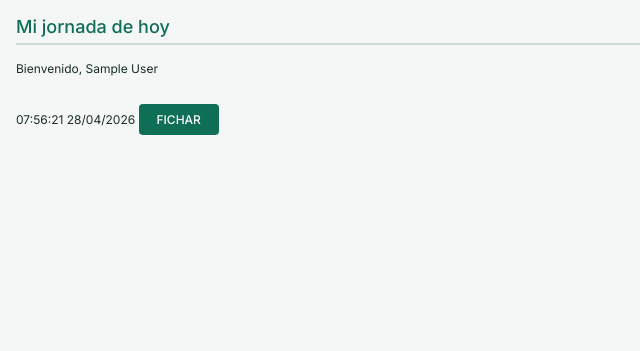
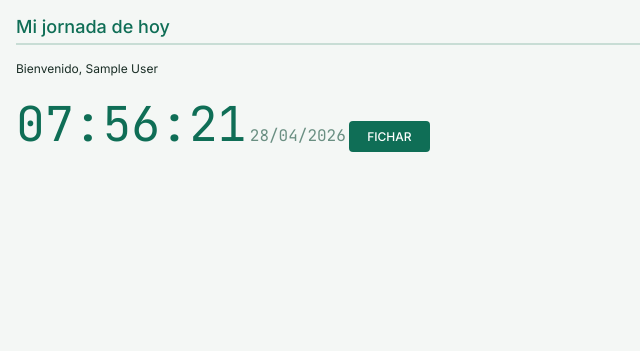
Before and after one commit to PedroPerezDev/timeTrack, a PHP site: page /trabajador/index.php in a window 1280 px wide. Shown: the part 121-472 px from the top of the page, without its empty margins (0-640 px from the left). Run offline with PHP 8.4, Linux system fonts and the light colour scheme; the visitor is signed in with stand-in values (Sample User, id 1).

Commit message:
añadidos estilos al reloj

```diff
--- a/css/style.css
+++ b/css/style.css
@@ -195,3 +195,33 @@ footer {
 footer p {
     margin: 0;
 }
+
+
+* ------------------------------------------------
+   RELOJ EN TIEMPO REAL
+   ------------------------------------------------ */
+.contenedor-reloj {
+    display:         flex;
+    flex-direction:  column;
+    align-items:     center;
+    justify-content: center;
+    gap:             8px;
+    padding:         24px;
+    background:      var(--color-superficie);
+    border-radius:   var(--radio-grande);
+    border:          2px solid var(--color-borde);
+    max-width:       300px;
+}
+
+#reloj {
+    font-family: var(--fuente-mono);
+    font-size:   48px;
+    font-weight: 500;
+    color:       var(--color-principal);
+}
+
+#fecha {
+    font-family: var(--fuente-mono);
+    font-size:   16px;
+    color:       var(--color-texto-apagado);
+}
--- a/trabajador/index.php
+++ b/trabajador/index.php
@@ -13,7 +13,7 @@ include "../includes/header.php";
 
     <!-- Reloj en tiempo real -->
     <!-- El JS busca los ids 'reloj' y 'fecha' y los actualiza cada segundo -->
-    <div class="reloj-wrapper">
+    <div class="contenedor-reloj">
         <span id="reloj"></span>
         <span id="fecha"></span>
         <button type="button" id="btn-fichar">FICHAR</button>
```
